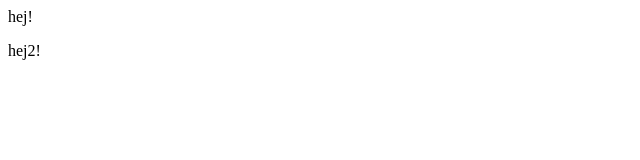
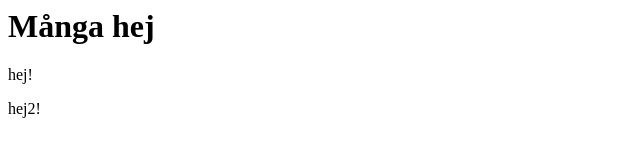
Before and after one commit to CantharellusCibarius/EttTest, a plain HTML site: page index.html in a window 1280 px wide. Shown: the whole page, without its empty margins (0-640 px from the left). Drawn offline with Linux system fonts and the light colour scheme.

Commit message:
lagt till rubrik

```diff
--- a/index.html
+++ b/index.html
@@ -1,4 +1,5 @@
 <body>
+<h1>Många hej</h1>
 <p>hej!</p>
 <p>hej2!</p>
 </body>
```
